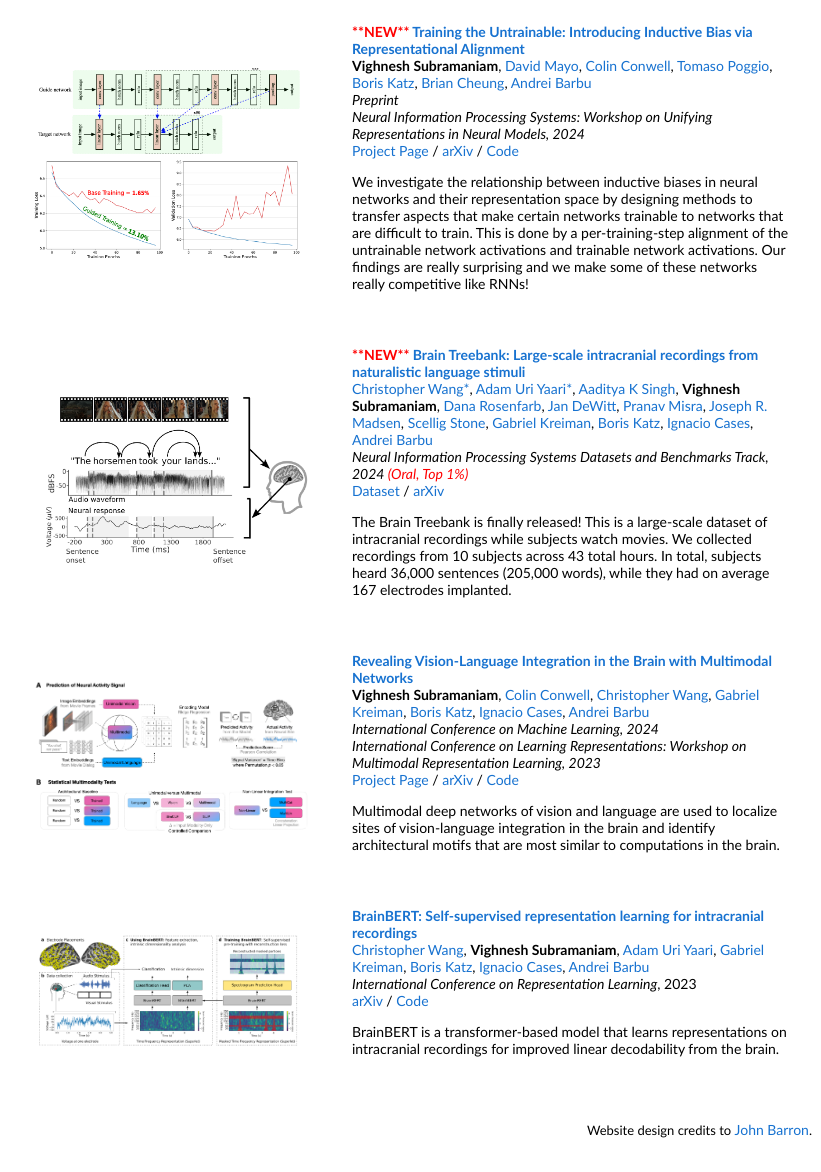
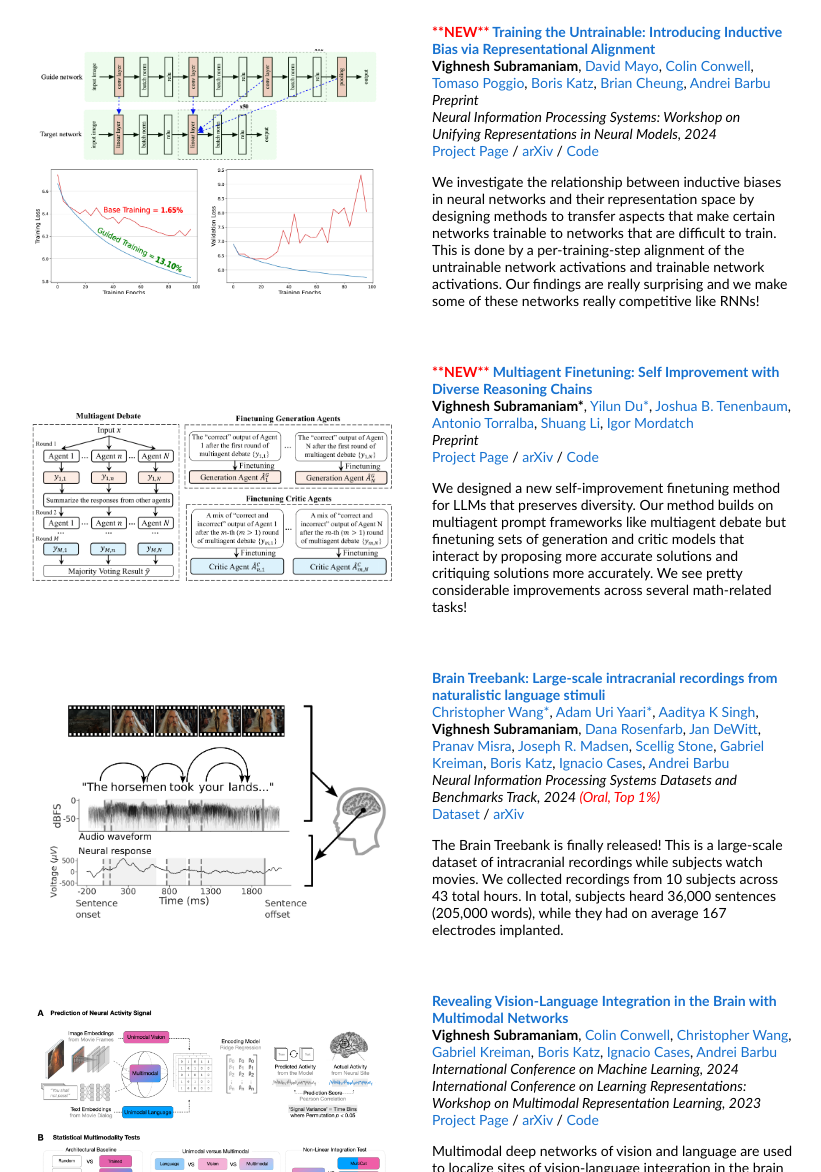
Before and after one commit to vsubramaniam851/vsubramaniam851.github.io, a plain HTML site: page index.html in a window 1280 px wide. Shown: the part 510-1682 px from the top of the page, without its empty margins (228-1049 px from the left). Drawn offline with nearby package versions, Linux system fonts and the light colour scheme.

Commit message:
New paper

```diff
--- a/index.html
+++ b/index.html
@@ -1,5 +1,6 @@
 <!DOCTYPE HTML>
 <html lang="en">
+  <script type="text/javascript" charset="utf-8" src="https://ajax.googleapis.com/ajax/libs/jquery/1.3.2/jquery.min.js"></script>
   <head>
     <meta http-equiv="Content-Type" content="text/html; charset=UTF-8">
 
@@ -93,12 +94,37 @@
         </tr>
 
         <tr>
+          <td style="padding:20px; width:50%; vertical-align:middle;">  <!-- Adjusted width for better image display -->
+            <img src='images/multiagent_ft.png' class="research-image" alt="Multiagent Finetuning diagram">
+          </td>
+          <td style="padding:20px; width:60%; vertical-align:middle;">  <!-- Adjusted width for more text space -->
+            <a href="https://arxiv.org/abs/2406.14481">
+              <strong><span style="color: red;">**NEW**</span> Multiagent Finetuning: Self Improvement with Diverse Reasoning Chains</strong>
+            </a>
+            <br>
+            <strong>Vighnesh Subramaniam*</strong>,
+            <a href="https://yilundu.github.io/">Yilun Du*</a>,
+            <a href="https://scholar.google.com/citations?user=rRJ9wTJMUB8C&hl=en">Joshua B. Tenenbaum</a>,
+            <a href="https://groups.csail.mit.edu/vision/torralbalab/">Antonio Torralba</a>,
+            <a href="https://shuangli59.github.io/">Shuang Li</a>,
+            <a href="https://scholar.google.com/citations?user=Vzr1RukAAAAJ&hl=en">Igor Mordatch</a>
+            <br>
+            <em>Preprint</em>
+            <br>
+            <a href="https://llm-multiagent-ft.github.io/">Project Page</a> /
+            <a href="https://arxiv.org/abs/2501.05707">arXiv</a> /
+            <a href="https://github.com/vsubramaniam851/multiagent-ft/tree/main">Code</a>
+            <p>We designed a new self-improvement finetuning method for LLMs that preserves diversity. Our method builds on multiagent prompt frameworks like multiagent debate but finetuning sets of generation and critic models that interact by proposing more accurate solutions and critiquing solutions more accurately. We see pretty considerable improvements across several math-related tasks!</p>
+          </td>
+        </tr>
+
+        <tr>
           <td style="padding:20px; width:40%; vertical-align:middle;">  <!-- Adjusted width for better image display -->
             <img src='images/overview_pt2.png' class="research-image" alt="Brain Treebank (Coming soon!)">
           </td>
           <td style="padding:20px; width:60%; vertical-align:middle;">  <!-- Adjusted width for more text space -->
             <a href="">
-              <strong><span style="color: red;">**NEW**</span> Brain Treebank: Large-scale intracranial recordings from naturalistic language stimuli</strong>
+              <strong>Brain Treebank: Large-scale intracranial recordings from naturalistic language stimuli</strong>
             </a>
             <br>
             <a href="https://czlwang.github.io/">Christopher Wang*</a>,
```
Also changed, not shown: images/multiagent_ft.png (added).
